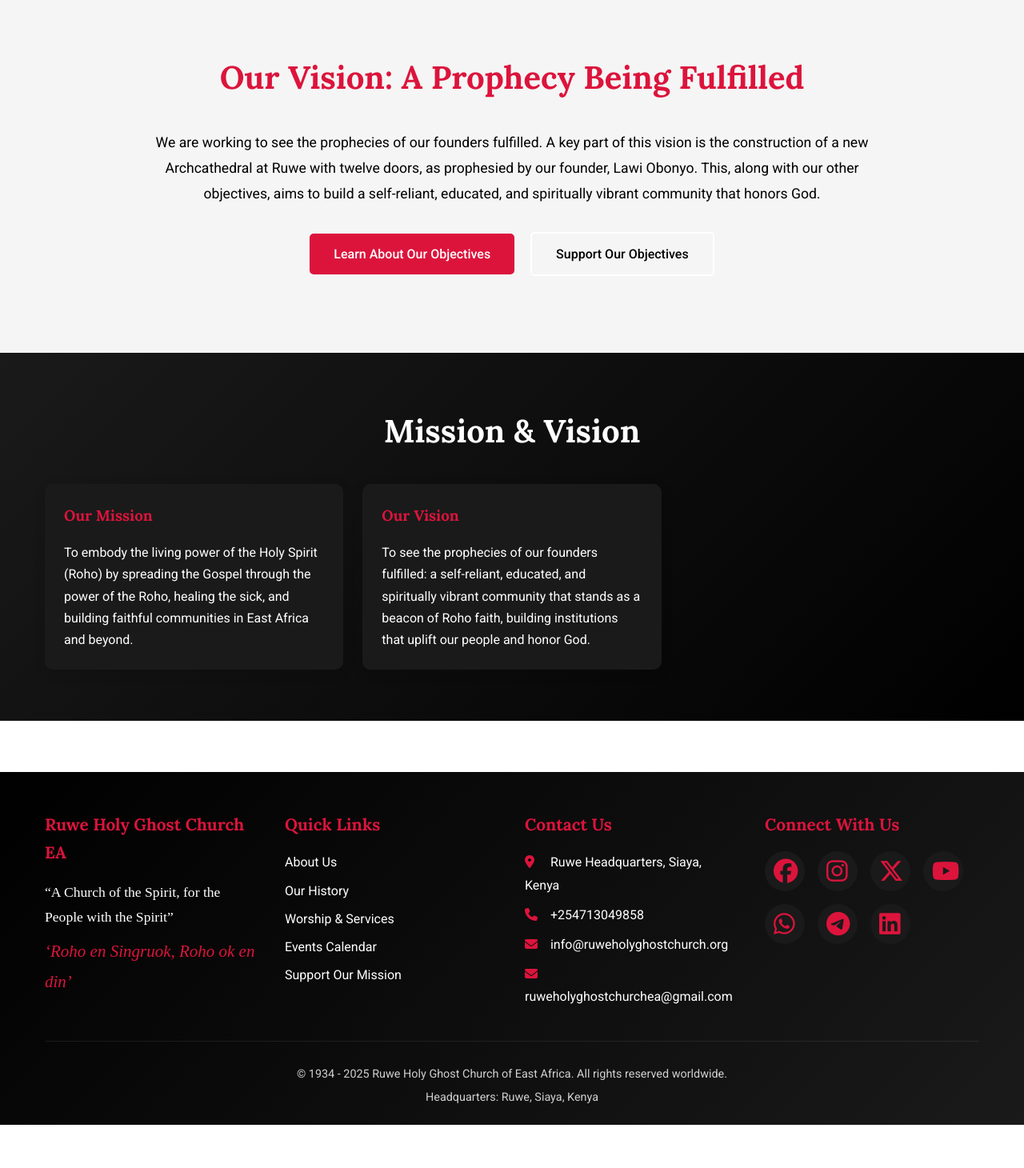
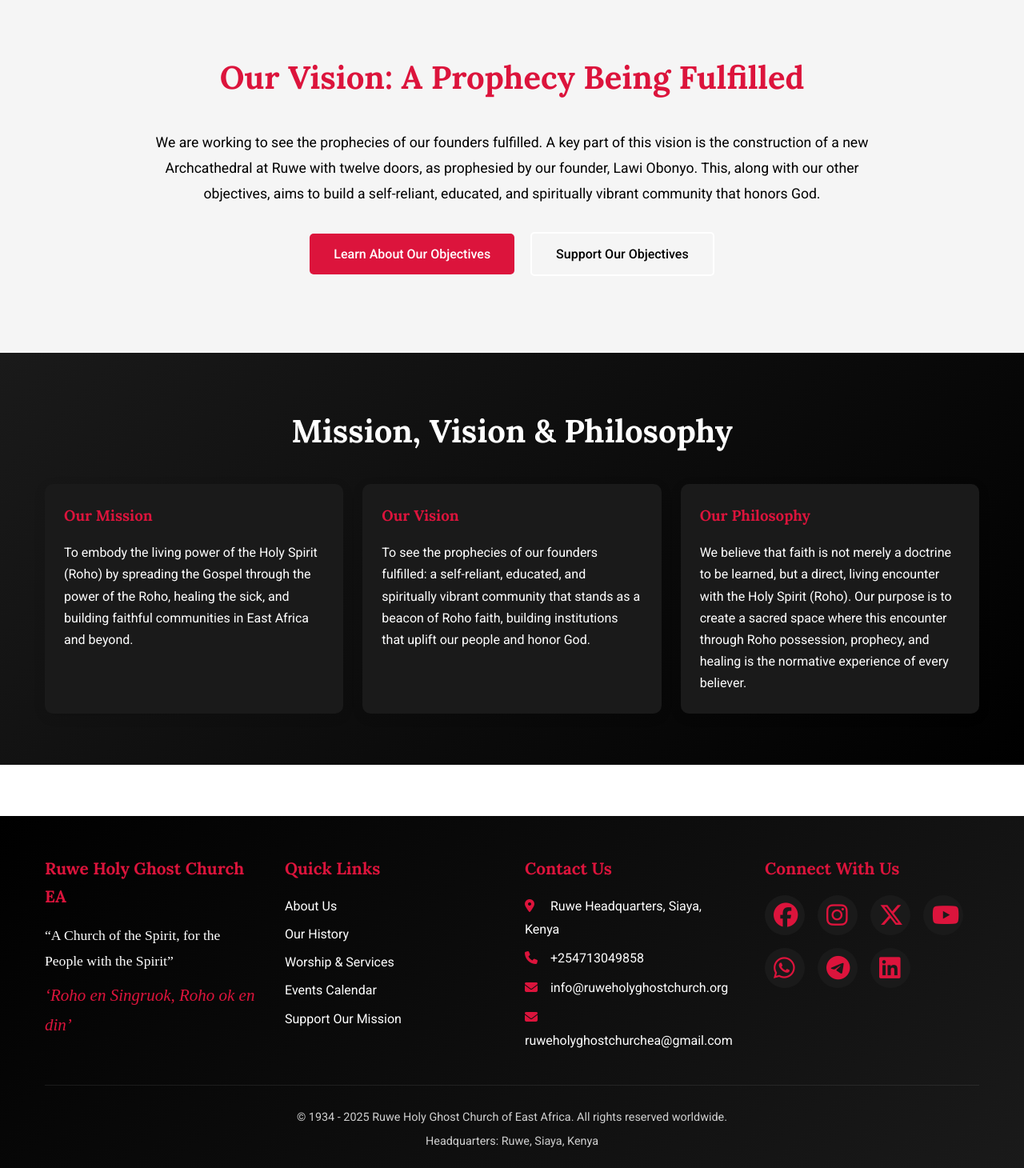
Before and after one commit to ruweholyghostchurchea/RuweHolyGhostChurch, a Django app: page / in a window 1280 px wide. Shown: the part 1918-3378 px from the top of the page at 80% size. Before the commit the page ends 3324 px from the top, so only its background shows below. Run offline with Django 5.2, Linux system fonts and the light colour scheme; some web fonts are replaced.

Commit message:
Philosophy

```diff
--- a/templates/public_site/home.html
+++ b/templates/public_site/home.html
@@ -91,17 +91,19 @@
 
 <section class="section section-dark">
     <div class="container">
-        <h2 class="section-title" style="color: white;">Mission & Vision</h2>
+        <h2 class="section-title" style="color: white;">Mission, Vision & Philosophy</h2>
         <div class="cards-grid">
             <div class="card dark">
                 <h3>Our Mission</h3>
-                <p>To embody the living power of the Holy Spirit (Roho) by spreading the Gospel through the power of the Roho,
-                   healing the sick, and building faithful communities in East Africa and beyond.</p>
+                <p>To embody the living power of the Holy Spirit (Roho) by spreading the Gospel through the power of the Roho, healing the sick, and building faithful communities in East Africa and beyond.</p>
             </div>
             <div class="card dark">
                 <h3>Our Vision</h3>
-                <p>To see the prophecies of our founders fulfilled: a self-reliant, educated, and spiritually vibrant community
-                   that stands as a beacon of Roho faith, building institutions that uplift our people and honor God.</p>
+                <p>To see the prophecies of our founders fulfilled: a self-reliant, educated, and spiritually vibrant community that stands as a beacon of Roho faith, building institutions that uplift our people and honor God.</p>
+            </div>
+            <div class="card dark">
+                <h3>Our Philosophy</h3>
+                <p>We believe that faith is not merely a doctrine to be learned, but a direct, living encounter with the Holy Spirit (Roho). Our purpose is to create a sacred space where this encounter through Roho possession, prophecy, and healing is the normative experience of every believer.</p>
             </div>
         </div>
     </div>
```
